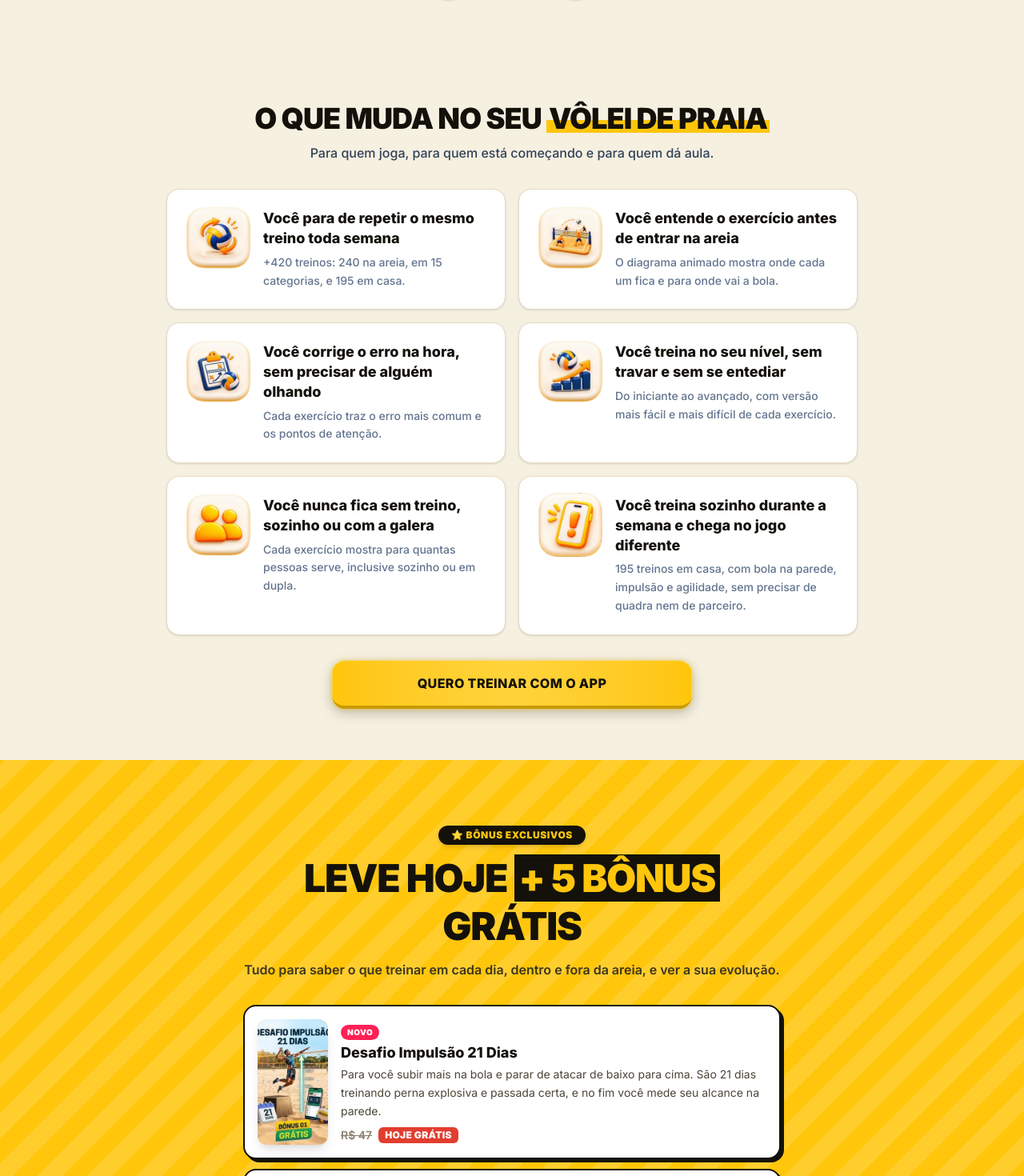
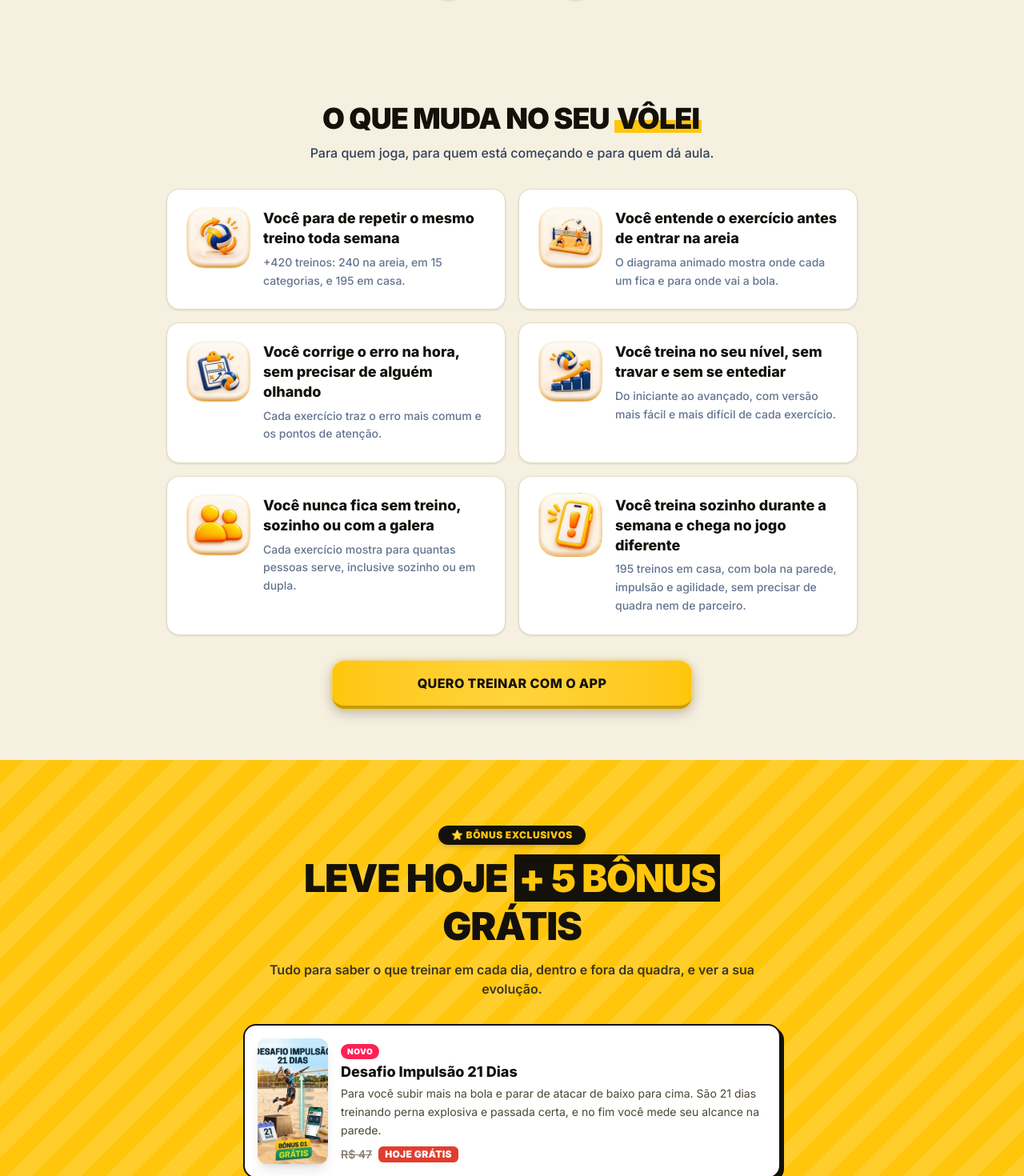
Before and after one commit to jefersonbrendo/LPalunos, a React (Vite) app: page / in a window 1280 px wide. Shown: the part 3620-5090 px from the top of the page at 80% size. Built offline with nearby package versions, Linux system fonts and the light colour scheme.

Commit message:
refactor: broaden scope to include court and beach volleyball

```diff
--- a/src/components/Bonuses.tsx
+++ b/src/components/Bonuses.tsx
@@ -89,7 +89,7 @@ export const Bonuses: React.FC = () => {
           LEVE HOJE <span className="bg-[#14110B] text-[#FFC60B] px-1.5 [box-decoration-break:clone] [-webkit-box-decoration-break:clone]">+ 5 BÔNUS</span> GRÁTIS
         </h2>
         <p className="mt-3 text-sm sm:text-base text-[#3d3520] font-semibold">
-          Tudo para saber o que treinar em cada dia, dentro e fora da areia, e ver a sua evolução.
+          Tudo para saber o que treinar em cada dia, dentro e fora da quadra, e ver a sua evolução.
         </p>
 
         {/* Lista de bônus */}
--- a/src/components/Faq.tsx
+++ b/src/components/Faq.tsx
@@ -41,7 +41,7 @@ const FAQ_DATA: FaqItem[] = [
   },
   {
     question: 'Sou baixinho. Vale a pena?',
-    answer: 'Vale. No vôlei de praia, recepção, defesa e leitura de jogo pesam muito, e o app tem treinos de cada um desses fundamentos, do iniciante ao avançado.',
+    answer: 'Vale. No vôlei de quadra e de praia, recepção, defesa e leitura de jogo pesam muito, e o app tem treinos de cada um desses fundamentos, do iniciante ao avançado.',
   },
   {
     question: 'Tenho vergonha de quinar a bola na frente da galera. Isso me ajuda?',
@@ -49,7 +49,7 @@ const FAQ_DATA: FaqItem[] = [
   },
   {
     question: 'Funciona em qualquer celular?',
-    answer: 'Sim, funciona em Android e iPhone. E depois de aberto uma vez, funciona até sem internet na areia.',
+    answer: 'Sim, funciona em Android e iPhone. E depois de aberto uma vez, funciona até sem internet na quadra ou na areia.',
   },
   {
     question: 'É pagamento único?',
--- a/src/components/Features.tsx
+++ b/src/components/Features.tsx
@@ -67,7 +67,7 @@ export const Features: React.FC = () => {
       <div className="text-center">
         {/* Title */}
         <h2 className="text-3xl sm:text-4xl font-black text-[#14110B] tracking-tight uppercase text-balance">
-          O QUE MUDA NO SEU <span className="destaque">VÔLEI DE PRAIA</span>
+          O QUE MUDA NO SEU <span className="destaque">VÔLEI</span>
         </h2>
         {/* Subtitle */}
         <p className="mt-2.5 text-sm sm:text-base text-slate-700 max-w-xl mx-auto leading-relaxed font-medium">
--- a/src/components/Guarantee.tsx
+++ b/src/components/Guarantee.tsx
@@ -20,10 +20,10 @@ export const Guarantee: React.FC = () => {
           {/* Texto principal */}
           <div className="flex-1 space-y-3">
             <h2 className="text-2xl sm:text-3xl lg:text-4xl font-black text-[#14110B] font-heading uppercase">
-              TESTE NA AREIA POR <span className="destaque">7 DIAS</span>
+              <span className="destaque">TESTE POR 7 DIAS</span>
             </h2>
             <p className="text-sm sm:text-base text-slate-700 leading-relaxed font-medium">
-              Use os treinos por 7 dias, na areia ou em casa. Se não for para você, devolvemos 100% do valor. Sem burocracia e sem perguntas.
+              Use os treinos por 7 dias, na quadra, na areia ou em casa. Se não for para você, devolvemos 100% do valor. Sem burocracia e sem perguntas.
             </p>
           </div>
         </div>
--- a/src/components/Pricing.tsx
+++ b/src/components/Pricing.tsx
@@ -149,10 +149,10 @@ export const Pricing: React.FC<PricingProps> = ({ onOpenUpsell }) => {
             {/* Lista enxuta: só o que decide a compra (os bônus estão detalhados na seção de bônus) */}
             <ul className="mt-5 space-y-2.5 text-sm sm:text-base text-left">
               {[
-                'App com +420 treinos de vôlei de praia',
-                '240 treinos na areia e 195 em casa',
-                'Animação do movimento em cada exercício',
-                'Treinos de saque, recepção, levantamento, ataque, bloqueio e defesa',
+                'App com +420 treinos de vôlei de quadra e areia',
+                'Treinos na areia, na quadra e em casa',
+                'Vídeo do movimento em cada exercício',
+                'Treinos de saque, recepção, levantamento, ataque, bloqueio, defesa e impulsão',
                 'Do iniciante ao avançado, sozinho ou com a galera',
               ].map((item) => (
                 <li key={item} className="flex items-start gap-2 text-slate-950 font-bold">
```
